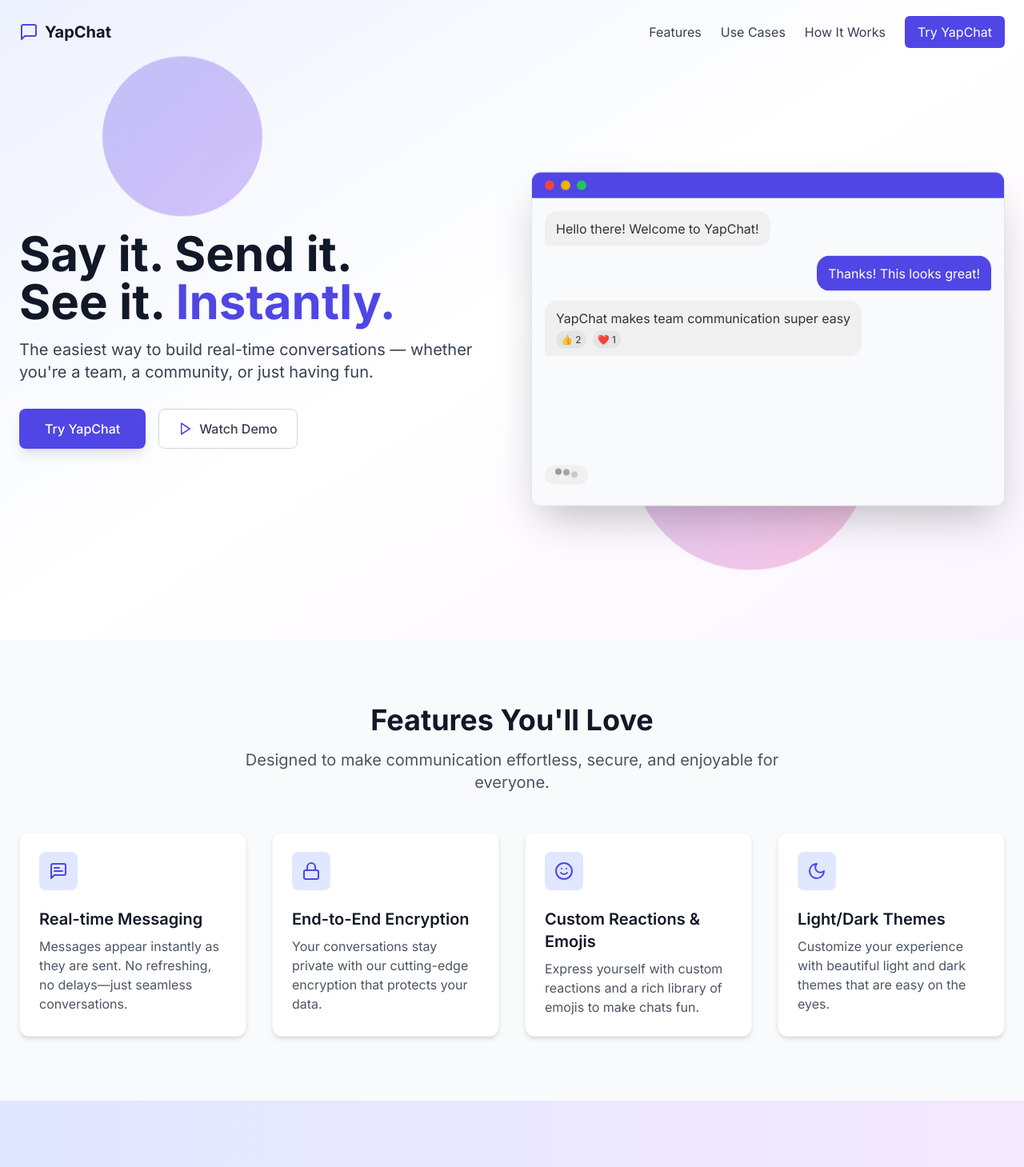
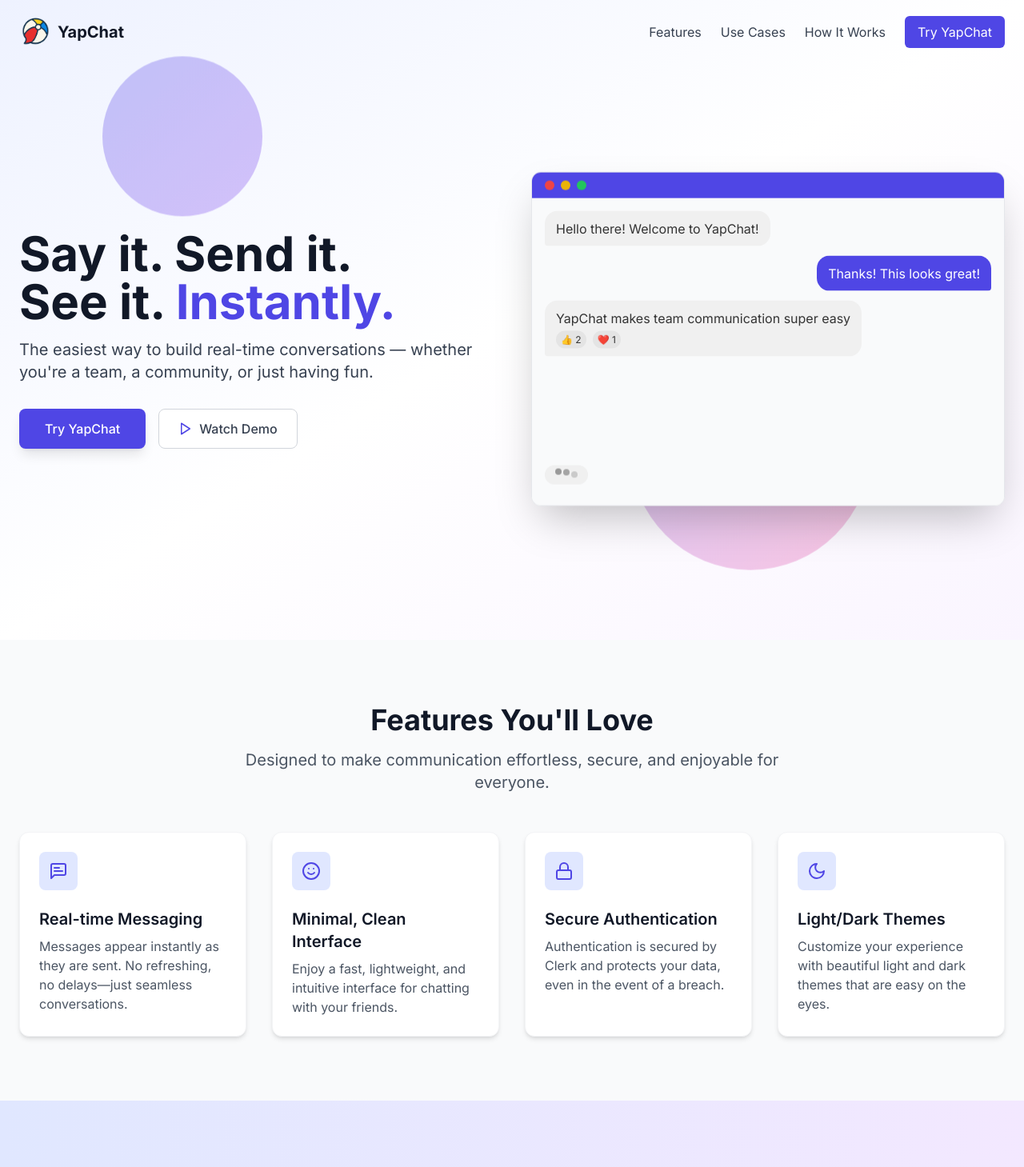
Before and after one commit to TeamYapChat/yapchat-landing-page, a React (Vite) app: page / in a window 1280 px wide. Shown: the top 1459 px of the page at 80% size. Built offline with nearby package versions, Linux system fonts and the light colour scheme.

Commit message:
chore: Add logo to navbar and rewrite feature and user sections

```diff
--- a/src/components/Features.tsx
+++ b/src/components/Features.tsx
@@ -27,14 +27,14 @@ const Features: React.FC = () => {
       description: 'Messages appear instantly as they are sent. No refreshing, no delays—just seamless conversations.',
     },
     {
-      icon: <Lock className="h-6 w-6 text-indigo-600" />,
-      title: 'End-to-End Encryption',
-      description: 'Your conversations stay private with our cutting-edge encryption that protects your data.',
+      icon: <Smile className="h-6 w-6 text-indigo-600" />,
+      title: 'Minimal, Clean Interface',
+      description: 'Enjoy a fast, lightweight, and intuitive interface for chatting with your friends.',
     },
     {
-      icon: <Smile className="h-6 w-6 text-indigo-600" />,
-      title: 'Custom Reactions & Emojis',
-      description: 'Express yourself with custom reactions and a rich library of emojis to make chats fun.',
+      icon: <Lock className="h-6 w-6 text-indigo-600" />,
+      title: 'Secure Authentication',
+      description: 'Authentication is secured by Clerk and protects your data, even in the event of a breach.',
     },
     {
       icon: <Moon className="h-6 w-6 text-indigo-600" />,
--- a/src/components/Navbar.tsx
+++ b/src/components/Navbar.tsx
@@ -1,5 +1,6 @@
 import React, { useState, useEffect } from 'react';
 import { Menu, X, MessageSquare } from 'lucide-react';
+import YapChatLogo from '../assets/YapChat_logo_no_bg.png';
 
 const Navbar: React.FC = () => {
   const [isOpen, setIsOpen] = useState(false);
@@ -22,8 +23,8 @@ const Navbar: React.FC = () => {
     <nav className={`fixed w-full z-50 transition-all duration-300 ${isScrolled ? 'bg-white/90 backdrop-blur-md shadow-sm py-3' : 'bg-transparent py-5'}`}>
       <div className="container mx-auto px-4 md:px-6">
         <div className="flex justify-between items-center">
-          <div className="flex items-center">
-            <MessageSquare className="h-6 w-6 text-indigo-600 mr-2" />
+          <div className="flex items-center gap-x-2">
+            <img src={YapChatLogo} alt="YapChat Logo" className="w-10 h-10 scale-125" />
             <span className="text-xl font-bold text-gray-900">YapChat</span>
           </div>
 
--- a/src/components/UseCases.tsx
+++ b/src/components/UseCases.tsx
@@ -42,7 +42,7 @@ const UseCases: React.FC = () => {
     },
     {
       icon: <Eye className="h-8 w-8" />,
-      title: "Anonymous Chat Rooms",
+      title: "Anonymous Users",
       description: "Host feedback sessions, Q&As, or community discussions where participants can speak freely with optional anonymity features."
     }
   ];
```
